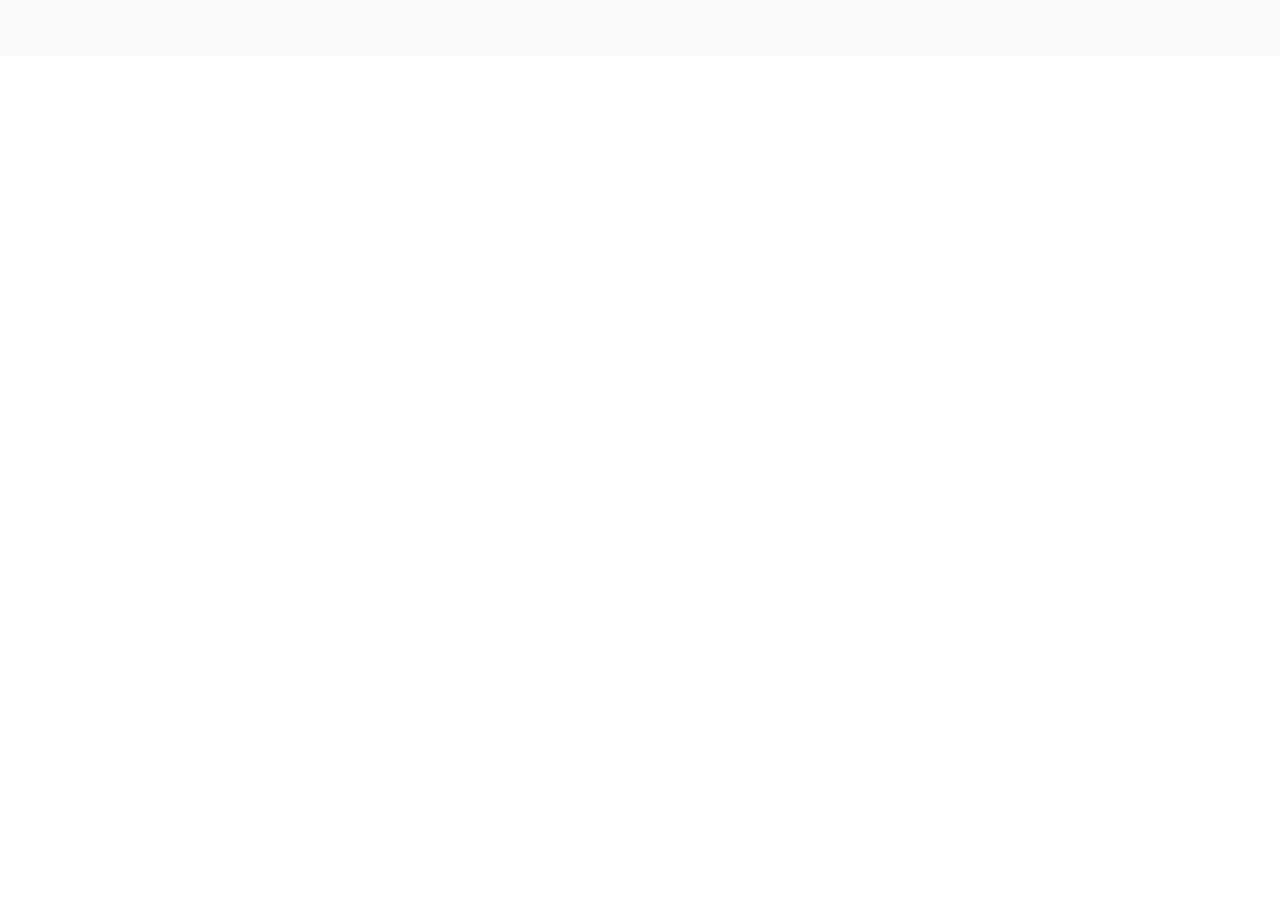
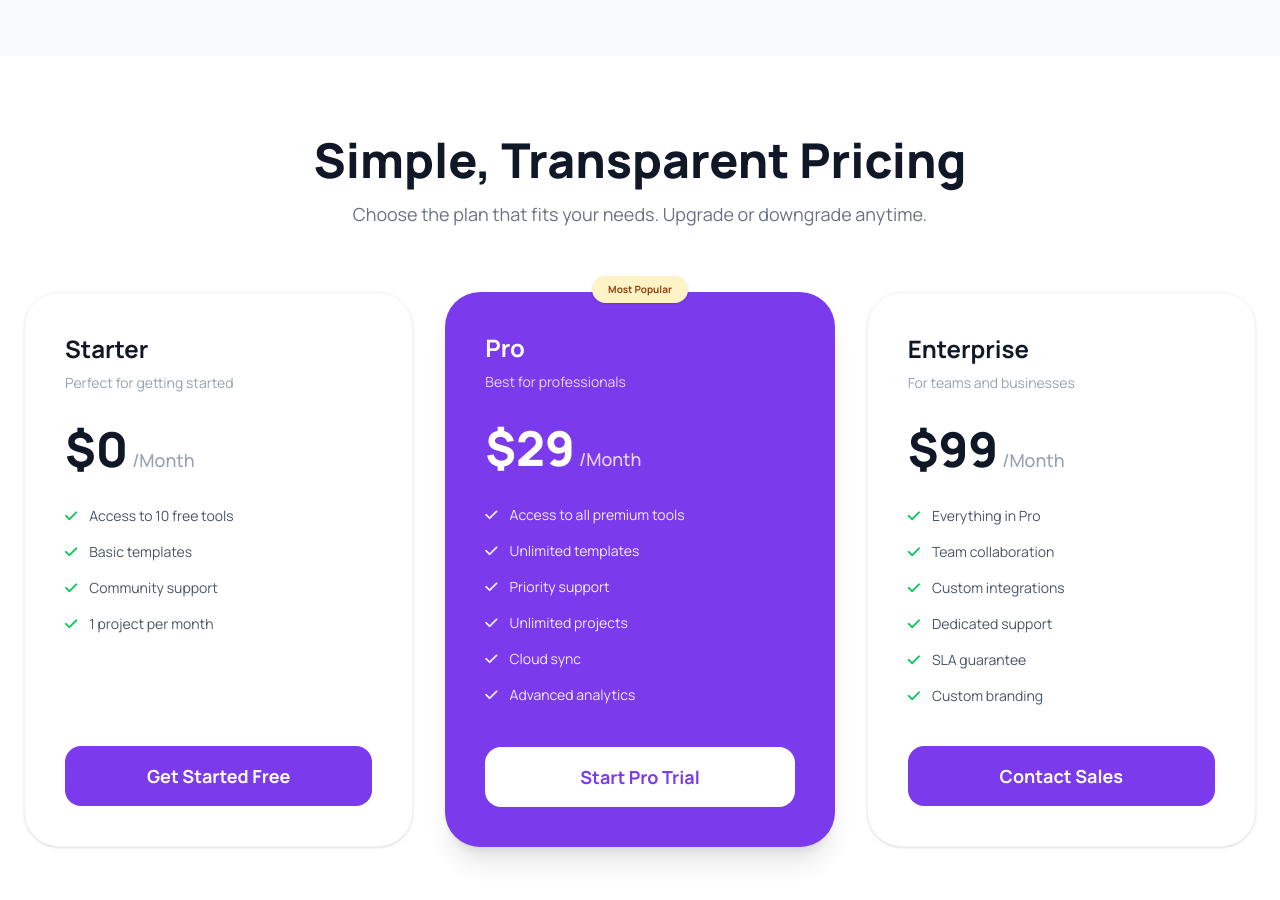
Before and after one commit to mahzabin-sayeka/assignment-6-sayeka, a React (Vite) app: page / in a window 1280 px wide. Shown: the part 3080-3980 px from the top of the page. Before the commit the page ends 3136 px from the top, so only its background shows below. Built offline with nearby package versions, Linux system fonts and the light colour scheme.

Commit message:
pricing section

```diff
--- a/src/App.jsx
+++ b/src/App.jsx
@@ -25,6 +25,7 @@ import SectionBlue from "./component/SectionBlue";
 import ProductCard from './component/ProductCard';
 import CartItem from './component/CartItem';
 import StepsSection from './component/StepsSection';
+import PricingSection from './component/PricingSection';
 
 function App() {
   const [activeTab, setActiveTab] = useState('products');
@@ -131,6 +132,7 @@ function App() {
 
 
       <StepsSection></StepsSection>
+      <PricingSection></PricingSection>
     </>
 
   );
--- /dev/null
+++ b/src/component/PricingSection.jsx
@@ -0,0 +1,92 @@
+import React from 'react';
+
+const PricingSection = () => {
+  return (
+    <section className="bg-white py-20">
+      <div className="max-w-7xl mx-auto px-6">
+
+        {/* heading lines*/}
+        <div className="text-center mb-16">
+          <h2 className="text-4xl md:text-5xl font-black text-gray-900 mb-4">
+            Simple, Transparent Pricing
+          </h2>
+          <p className="text-gray-500 text-lg">
+            Choose the plan that fits your needs. Upgrade or downgrade anytime.
+          </p>
+        </div>
+
+        {/* cards grid korsi*/}
+        <div className="grid grid-cols-1 md:grid-cols-3 gap-8 items-stretch">
+
+          {/* protom card */}
+          <div className="bg-white p-10 rounded-[35px] border border-gray-100 shadow-sm flex flex-col justify-between hover:-translate-y-2 transition-transform duration-300">
+            <div>
+              <h3 className="text-2xl font-bold text-gray-900 mb-2">Starter</h3>
+              <p className="text-gray-400 text-sm mb-8">Perfect for getting started</p>
+              <div className="flex items-baseline gap-1 mb-8">
+                <span className="text-5xl font-black text-gray-900">$0</span>
+                <span className="text-gray-400 text-lg font-medium">/Month</span>
+              </div>
+              <ul className="space-y-4 mb-10">
+                <li className="flex items-center gap-3 text-gray-600 text-sm"><i className="fa-solid fa-check text-green-500"></i> Access to 10 free tools</li>
+                <li className="flex items-center gap-3 text-gray-600 text-sm"><i className="fa-solid fa-check text-green-500"></i> Basic templates</li>
+                <li className="flex items-center gap-3 text-gray-600 text-sm"><i className="fa-solid fa-check text-green-500"></i> Community support</li>
+                <li className="flex items-center gap-3 text-gray-600 text-sm"><i className="fa-solid fa-check text-green-500"></i> 1 project per month</li>
+              </ul>
+            </div>
+            <button className="w-full bg-[#7c3aed] text-white py-4 rounded-2xl font-bold text-lg">Get Started Free</button>
+          </div>
+
+          {/* majer cart */}
+          <div className="bg-[#7c3aed] p-10 rounded-[35px] relative shadow-xl flex flex-col justify-between hover:-translate-y-2 transition-transform duration-300">
+            {/* most popular badge */}
+            <span className="absolute -top-4 left-1/2 -translate-x-1/2 bg-[#fef3c7] text-[#92400e] text-[10px] font-bold px-4 py-1.5 rounded-full shadow-sm">
+              Most Popular
+            </span>
+            <div className="text-white">
+              <h3 className="text-2xl font-bold mb-2">Pro</h3>
+              <p className="text-purple-200 text-sm mb-8">Best for professionals</p>
+              <div className="flex items-baseline gap-1 mb-8">
+                <span className="text-5xl font-black">$29</span>
+                <span className="text-purple-200 text-lg font-medium">/Month</span>
+              </div>
+              <ul className="space-y-4 mb-10">
+                <li className="flex items-center gap-3 text-sm opacity-90"><i className="fa-solid fa-check"></i> Access to all premium tools</li>
+                <li className="flex items-center gap-3 text-sm opacity-90"><i className="fa-solid fa-check"></i> Unlimited templates</li>
+                <li className="flex items-center gap-3 text-sm opacity-90"><i className="fa-solid fa-check"></i> Priority support</li>
+                <li className="flex items-center gap-3 text-sm opacity-90"><i className="fa-solid fa-check"></i> Unlimited projects</li>
+                <li className="flex items-center gap-3 text-sm opacity-90"><i className="fa-solid fa-check"></i> Cloud sync</li>
+                <li className="flex items-center gap-3 text-sm opacity-90"><i className="fa-solid fa-check"></i> Advanced analytics</li>
+              </ul>
+            </div>
+            <button className="w-full bg-white text-[#7c3aed] py-4 rounded-2xl font-bold text-lg">Start Pro Trial</button>
+          </div>
+
+          {/* third card*/}
+          <div className="bg-white p-10 rounded-[35px] border border-gray-100 shadow-sm flex flex-col justify-between hover:-translate-y-2 transition-transform duration-300">
+            <div>
+              <h3 className="text-2xl font-bold text-gray-900 mb-2">Enterprise</h3>
+              <p className="text-gray-400 text-sm mb-8">For teams and businesses</p>
+              <div className="flex items-baseline gap-1 mb-8">
+                <span className="text-5xl font-black text-gray-900">$99</span>
+                <span className="text-gray-400 text-lg font-medium">/Month</span>
+              </div>
+              <ul className="space-y-4 mb-10">
+                <li className="flex items-center gap-3 text-gray-600 text-sm"><i className="fa-solid fa-check text-green-500"></i> Everything in Pro</li>
+                <li className="flex items-center gap-3 text-gray-600 text-sm"><i className="fa-solid fa-check text-green-500"></i> Team collaboration</li>
+                <li className="flex items-center gap-3 text-gray-600 text-sm"><i className="fa-solid fa-check text-green-500"></i> Custom integrations</li>
+                <li className="flex items-center gap-3 text-gray-600 text-sm"><i className="fa-solid fa-check text-green-500"></i> Dedicated support</li>
+                <li className="flex items-center gap-3 text-gray-600 text-sm"><i className="fa-solid fa-check text-green-500"></i> SLA guarantee</li>
+                <li className="flex items-center gap-3 text-gray-600 text-sm"><i className="fa-solid fa-check text-green-500"></i> Custom branding</li>
+              </ul>
+            </div>
+            <button className="w-full bg-[#7c3aed] text-white py-4 rounded-2xl font-bold text-lg">Contact Sales</button>
+          </div>
+
+        </div>
+      </div>
+    </section>
+  );
+};
+
+export default PricingSection;
```
